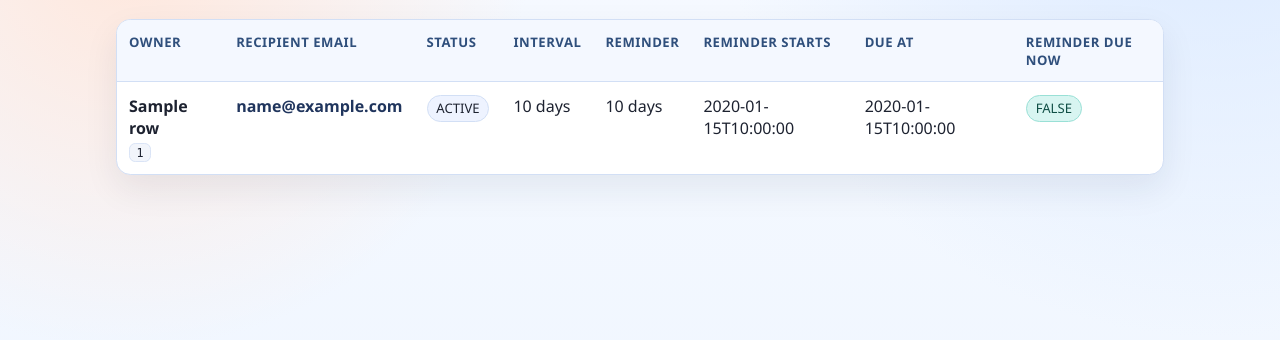
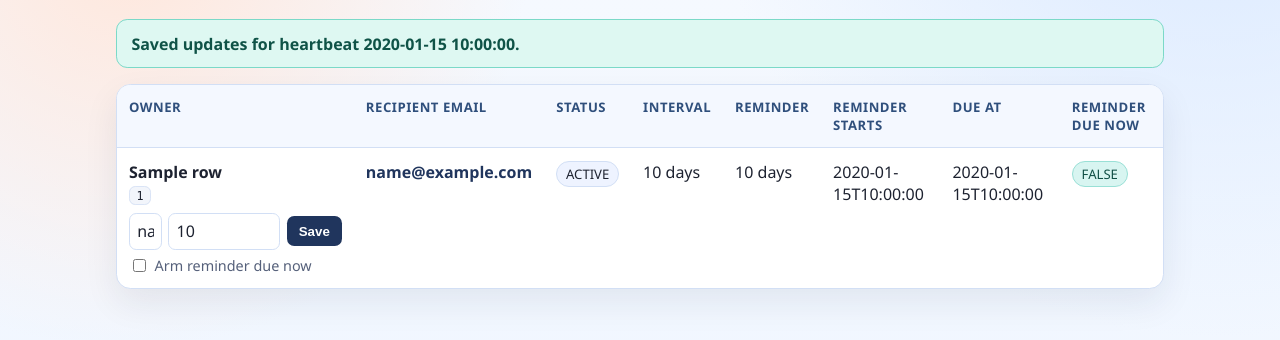
Before and after one commit to strnglybrwn/continuity, a FastAPI app: template app/templates/heartbeat_dashboard.html in a window 1280 px wide. Shown: the part 172-512 px from the top of the page. Run offline with FastAPI, Linux system fonts and the light colour scheme; the template is opened without the code that fills it: most values are stand-ins (such as "Sample title", 1, 10 or a date in 2020).

Commit message:
Make heartbeat dashboard settings editable

```diff
--- a/app/templates/heartbeat_dashboard.html
+++ b/app/templates/heartbeat_dashboard.html
@@ -76,6 +76,26 @@
             box-shadow: 0 14px 34px rgba(22, 34, 64, 0.08);
         }
 
+        .banner {
+            margin: 0.9rem 0 1rem;
+            padding: 0.8rem 0.9rem;
+            border-radius: 0.7rem;
+            border: 1px solid;
+            font-weight: 600;
+        }
+
+        .banner-success {
+            background: #def8f2;
+            border-color: #7bd9c8;
+            color: #0f5347;
+        }
+
+        .banner-error {
+            background: #ffe8e1;
+            border-color: #f0a897;
+            color: #7b2b1c;
+        }
+
         table {
             width: 100%;
             border-collapse: collapse;
@@ -145,6 +165,48 @@
             padding: 0.1rem 0.4rem;
             font-size: 0.9em;
         }
+
+        .edit-form {
+            display: grid;
+            grid-template-columns: 1fr 7rem auto;
+            gap: 0.4rem;
+            margin-top: 0.5rem;
+            align-items: center;
+        }
+
+        .edit-form input[type="email"],
+        .edit-form input[type="number"] {
+            width: 100%;
+            border-radius: 0.45rem;
+            border: 1px solid var(--line);
+            padding: 0.4rem 0.45rem;
+            font: inherit;
+            color: inherit;
+            background: #ffffff;
+        }
+
+        .edit-form .arm {
+            grid-column: 1 / -1;
+            display: flex;
+            align-items: center;
+            gap: 0.35rem;
+            color: var(--muted);
+            font-size: 0.9rem;
+        }
+
+        .edit-form button {
+            border: 0;
+            border-radius: 0.45rem;
+            padding: 0.45rem 0.75rem;
+            background: #20355d;
+            color: #ffffff;
+            cursor: pointer;
+            font-weight: 700;
+        }
+
+        .edit-form button:hover {
+            background: #182946;
+        }
     </style>
 </head>
 <body>
@@ -156,6 +218,18 @@
             </div>
             <div class="stat">Total heartbeats: {{ total }}</div>
         </section>
+
+        {% if updated %}
+        <section class="banner banner-success">
+            Saved updates for heartbeat {{ updated }}.
+        </section>
+        {% endif %}
+
+        {% if error %}
+        <section class="banner banner-error">
+            {{ error }}
+        </section>
+        {% endif %}
 
         {% if rows %}
         <section class="table-wrap">
@@ -178,6 +252,15 @@
                         <td>
                             <strong>{{ row.owner_name }}</strong><br>
                             <code>{{ row.id }}</code>
+                            <form class="edit-form" method="post" action="/ui/heartbeats/{{ row.id }}">
+                                <input type="email" name="owner_email" value="{{ row.owner_email }}" required>
+                                <input type="number" name="reminder_days" min="0" max="364" value="{{ row.reminder_days }}" required>
+                                <button type="submit">Save</button>
+                                <label class="arm">
+                                    <input type="checkbox" name="arm_reminder_now" value="true">
+                                    Arm reminder due now
+                                </label>
+                            </form>
                         </td>
                         <td class="email">{{ row.owner_email }}</td>
                         <td><span class="chip">{{ row.status }}</span></td>
--- a/pyproject.toml
+++ b/pyproject.toml
@@ -5,6 +5,7 @@ description = "Self-hosted digital continuity platform"
 requires-python = ">=3.12"
 dependencies = [
     "fastapi>=0.115,<1.0",
+    "python-multipart>=0.0.9,<1.0",
     "uvicorn[standard]>=0.34,<1.0",
     "pydantic-settings>=2.7,<3.0",
     "email-validator>=2.2,<3.0",
```
Also changed, not shown: app/api/heartbeat_dashboard.py (+65 -2 lines), app/services/heartbeat_service.py (+42 -1 lines), tests/test_heartbeat_dashboard.py (+81 -0 lines).
